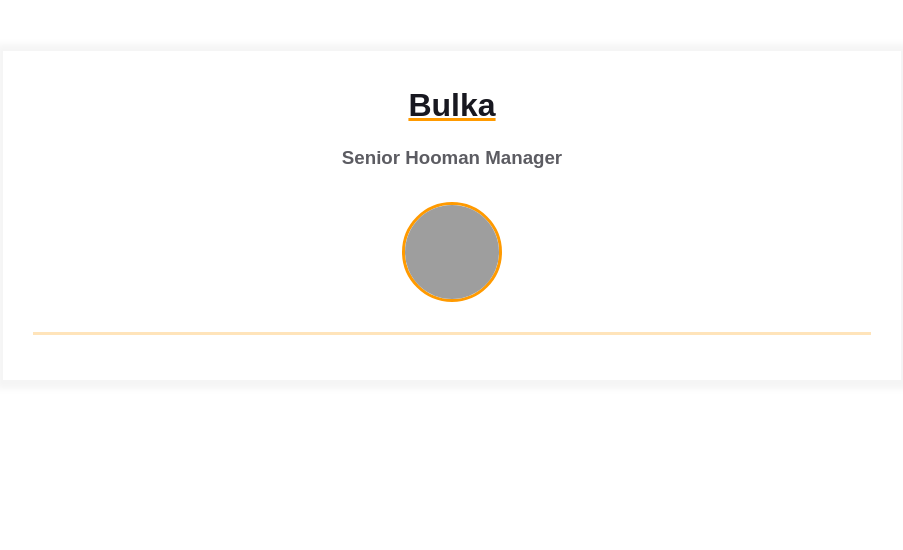
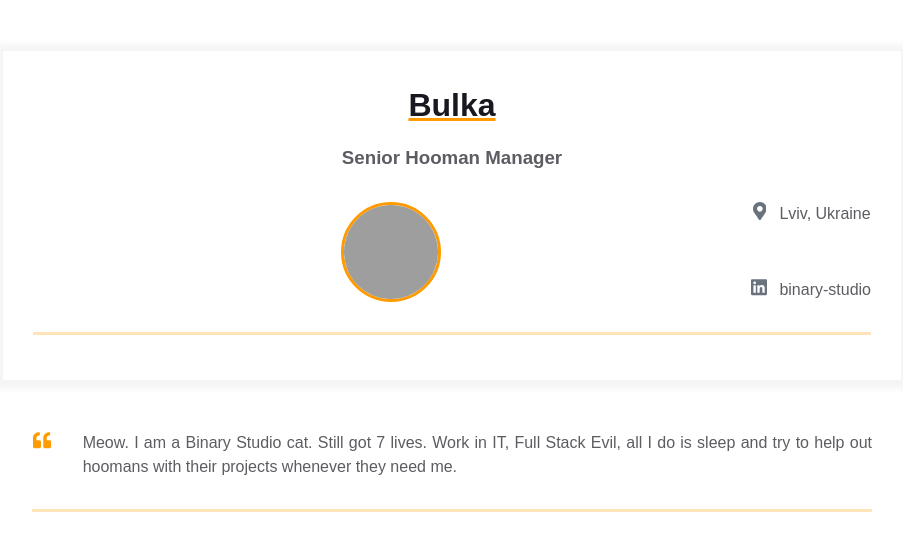
Before and after one commit to DanaSh3lley/homepage, a plain HTML site: page index.html in a window 1280 px wide. Shown: the whole page, without its empty margins (188-1091 px from the left). Drawn offline with Linux system fonts and the light colour scheme; grey boxes are pictures that could not be loaded.

Commit message:
resume: add contacts and quote

```diff
--- a/index.html
+++ b/index.html
@@ -25,8 +25,79 @@
                         />
                     </div>
 
-                    <div class="contact-info__block"></div>
+                    <div class="contact-info__block">
+                        <a href="" rel="author" class="contact-info__item">
+                            <div class="contact-info__item-icon-wrapper">
+                                <svg
+                                        class="contact-info__item-icon"
+                                        xmlns="http://www.w3.org/2000/svg"
+                                        viewBox="0 0 384 512"
+                                >
+                                    <path
+                                            d="M172.268 501.67C26.97 291.031 0 269.413 0 192 0 85.961 85.961 0 192
+        0s192 85.961 192 192c0 77.413-26.97 99.031-172.268 309.67-9.535
+        13.774-29.93 13.773-39.464 0zM192 272c44.183 0 80-35.817
+        80-80s-35.817-80-80-80-80 35.817-80 80 35.817 80 80 80z"
+                                    ></path>
+                                </svg>
+                            </div>
+                            <span>Lviv, Ukraine</span>
+                        </a>
+                        <a
+                                href="https://ua.linkedin.com/company/binary-studio_241166"
+                                rel="author"
+                                class="contact-info__item"
+                        >
+                            <div class="contact-info__item-icon-wrapper">
+                                <svg
+                                        class="contact-info__item-icon"
+                                        xmlns="http://www.w3.org/2000/svg"
+                                        viewBox="0 0 448 512"
+                                >
+                                    <path
+                                            d="M416 32H31.9C14.3 32 0 46.5 0 64.3v383.4C0 465.5 14.3 480 31.9
+        480H416c17.6 0 32-14.5 32-32.3V64.3c0-17.8-14.4-32.3-32-32.3zM135.4
+        416H69V202.2h66.5V416zm-33.2-243c-21.3 0-38.5-17.3-38.5-38.5S80.9 96
+        102.2 96c21.2 0 38.5 17.3 38.5 38.5 0 21.3-17.2 38.5-38.5 38.5zm282.1
+        243h-66.4V312c0-24.8-.5-56.7-34.5-56.7-34.6 0-39.9 27-39.9
+        54.9V416h-66.4V202.2h63.7v29.2h.9c8.9-16.8 30.6-34.5 62.9-34.5 67.2
+        0 79.7 44.3 79.7 101.9V416z"
+                                    ></path>
+                                </svg>
+                            </div>
+                            <span>binary-studio</span>
+                        </a>
+                    </div>
+
                 </div>
+            </div>
+        </div>
+    </div>
+    <div class="container">
+        <div class="resume__block">
+            <div class="intro">
+                <div class="intro__icon-wrapper">
+                    <svg
+                            class="intro__icon"
+                            xmlns="http://www.w3.org/2000/svg"
+                            viewBox="0 0 512 512"
+                    >
+                        <path
+                                d="M464 256h-80v-64c0-35.3 28.7-64 64-64h8c13.3 0 24-10.7
+            24-24V56c0-13.3-10.7-24-24-24h-8c-88.4 0-160 71.6-160 160v240c0
+            26.5 21.5 48 48 48h128c26.5 0 48-21.5
+            48-48V304c0-26.5-21.5-48-48-48zm-288 0H96v-64c0-35.3 28.7-64
+            64-64h8c13.3 0 24-10.7 24-24V56c0-13.3-10.7-24-24-24h-8C71.6
+            32 0 103.6 0 192v240c0 26.5 21.5 48 48 48h128c26.5 0 48-21.5
+            48-48V304c0-26.5-21.5-48-48-48z"
+                        ></path>
+                    </svg>
+                </div>
+                <p class="intro_text">
+                    Meow. I am a Binary Studio cat. Still got 7 lives. Work in IT,
+                    Full Stack Evil, all I do is sleep and try to help out hoomans
+                    with their projects whenever they need me.
+                </p>
             </div>
         </div>
     </div>
```
